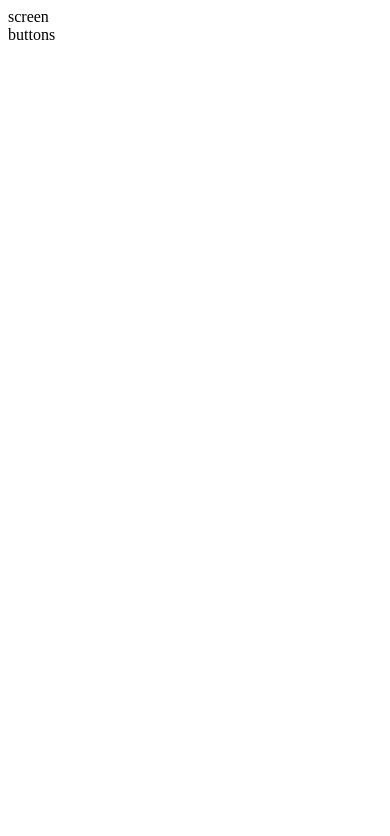
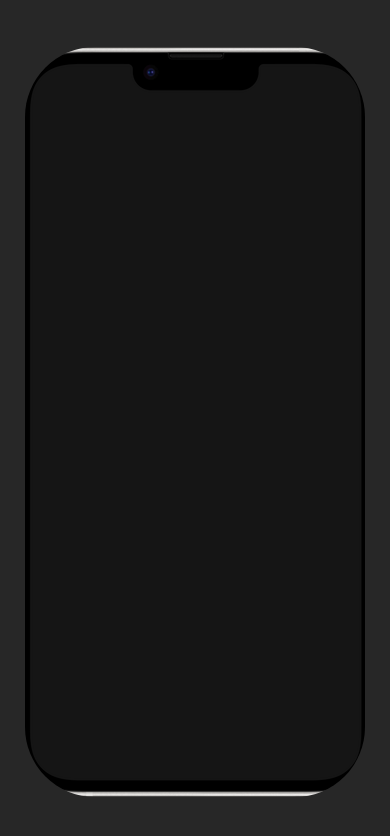
Before and after one commit to michaaeu/ios_calculator, a plain HTML site: page index.html in a window 390 px wide. Drawn offline with Linux system fonts and the light colour scheme.

Commit message:
Phone mockup, styling

```diff
--- a/index.html
+++ b/index.html
@@ -6,17 +6,17 @@
         <title></title>
         <meta name="description" content="">
         <meta name="viewport" content="width=device-width, initial-scale=1">
-        <link rel="stylesheet" href="">
+        <link rel="stylesheet" href="style.css">
     </head>
     <body>
         <div class="calculator">
             <div class="screen_area">
-                screen
+                <!-- screen -->
             </div>
-            <div class="buttons_arrea">
-                buttons
+            <div class="buttons_area">
+                <!-- buttons -->
             </div>
         </div>
-        <script src="script.js" async defer></script>
+        <!-- <script src="script.js" async defer></script> -->
     </body>
 </html>
--- a/style.css
+++ b/style.css
@@ -0,0 +1,47 @@
+* {
+    margin: 0;
+    padding: 0;
+}
+
+html {
+    background-color: #272727;
+    color: white;
+}
+
+body {
+    background-color: #272727;
+    height: 100vh;
+    width: 100vw;
+    align-items: center;
+    display: flex;
+    justify-content: center;
+}
+
+.calculator {
+    padding: -20px;
+    /* border: solid 1px; */
+    background-color: #151515;
+    border-radius: 70px;
+    width: 370px;
+    height: 750px;
+    display: flex;
+    flex-direction: column;
+    background-image: url("resources/ip14max.png");
+    background-position: center;
+    background-repeat: no-repeat;
+    margin: 25px ;
+}
+
+.screen_area {
+    /* border: solid 1px red; */
+    width: 100%;
+    flex-grow: 1;
+    /* margin: 15px; */
+}
+
+.buttons_area {
+    /* border: solid 1px blue; */
+    width: 100%;
+    flex-grow: 2;
+    /* margin: 15px; */
+}
```
Also changed, not shown: resources/ip14max.png (added).
